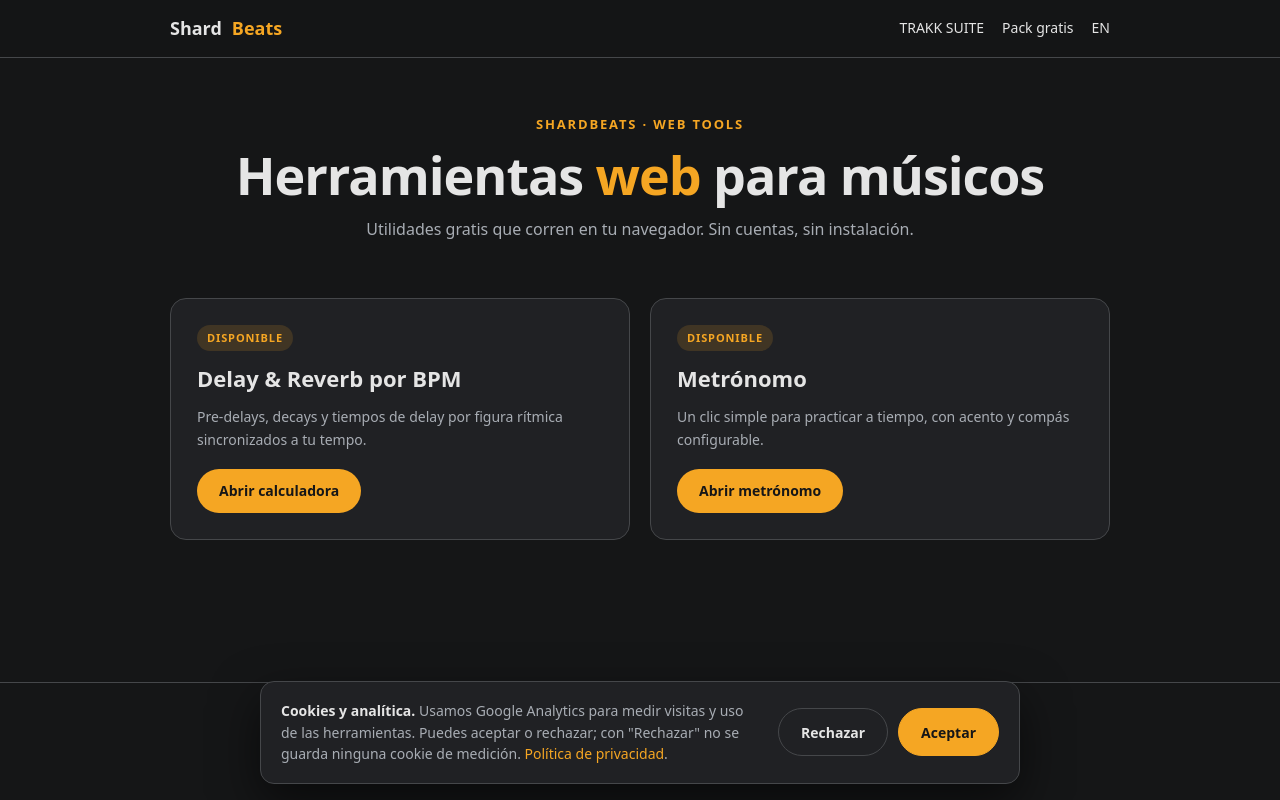
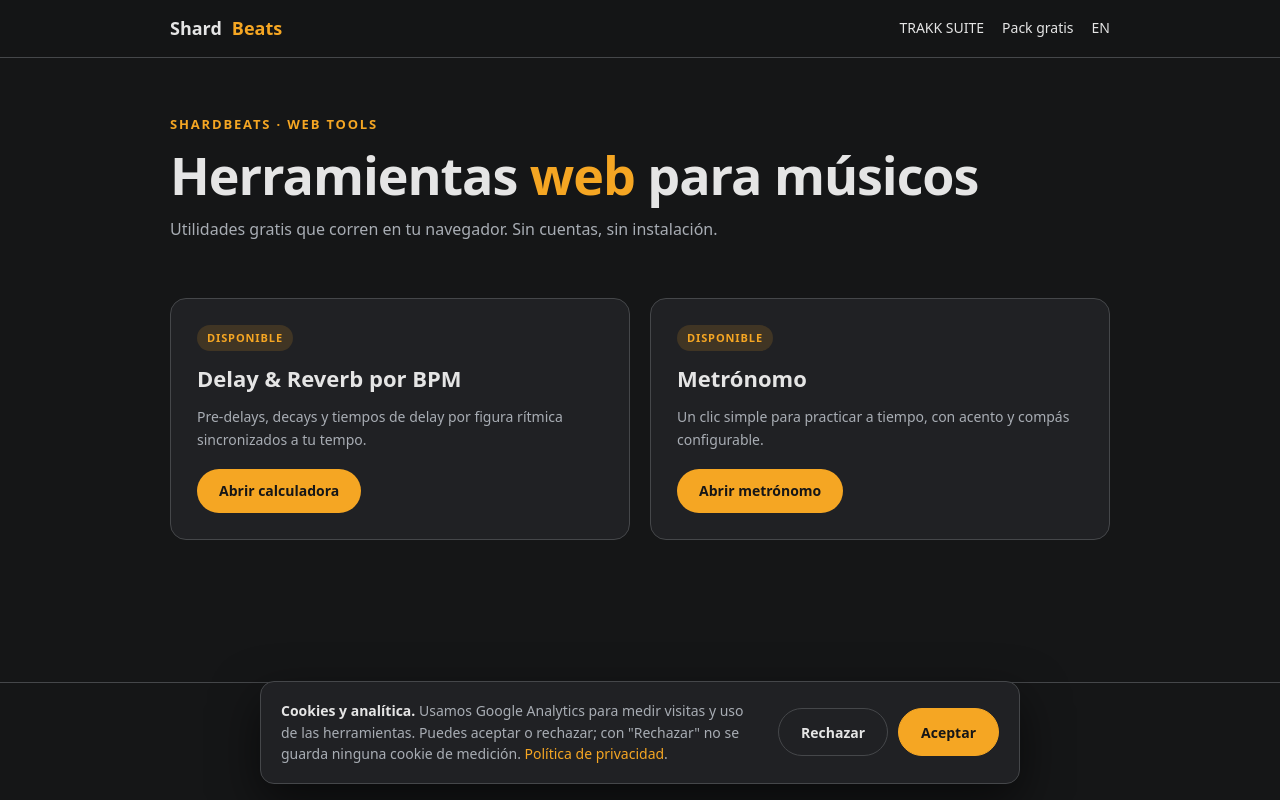
Before and after one commit to shardbeats/shardbeats.github.io, a plain HTML site: page web-tools/index.html in a window 1280 px wide. Drawn offline with Linux system fonts and the light colour scheme.

Commit message:
fix(diseño): heroes tutoriales/web-tools a la izquierda (A-r1)

```diff
--- a/tutoriales/styles.css
+++ b/tutoriales/styles.css
@@ -67,11 +67,11 @@ nav .container { display: flex; align-items: center; justify-content: space-betw
 @media (max-width: 480px) { .nav-links { gap: 12px; } }
 
 main { flex: 1; }
-.hero { padding: 56px 0 28px; text-align: center; }
+.hero { padding: 56px 0 28px; text-align: left; }
 .eyebrow { color: var(--amber); font-weight: 700; font-size: 13px; text-transform: uppercase; letter-spacing: .14em; margin-bottom: 12px; }
 h1 { font-size: clamp(30px, 5vw, 52px); font-weight: 800; letter-spacing: -.02em; line-height: 1.08; }
 h1 .accent { color: var(--amber); }
-.lead { color: var(--muted); max-width: 640px; margin: 14px auto 0; }
+.lead { color: var(--muted); max-width: 640px; margin: 14px 0 0; }
 
 .calculator {
   background: var(--card);
--- a/web-tools/styles.css
+++ b/web-tools/styles.css
@@ -67,11 +67,11 @@ nav .container { display: flex; align-items: center; justify-content: space-betw
 @media (max-width: 480px) { .nav-links { gap: 12px; } }
 
 main { flex: 1; }
-.hero { padding: 56px 0 28px; text-align: center; }
+.hero { padding: 56px 0 28px; text-align: left; }
 .eyebrow { color: var(--amber); font-weight: 700; font-size: 13px; text-transform: uppercase; letter-spacing: .14em; margin-bottom: 12px; }
 h1 { font-size: clamp(30px, 5vw, 52px); font-weight: 800; letter-spacing: -.02em; line-height: 1.08; }
 h1 .accent { color: var(--amber); }
-.lead { color: var(--muted); max-width: 640px; margin: 14px auto 0; }
+.lead { color: var(--muted); max-width: 640px; margin: 14px 0 0; }
 
 .calculator {
   background: var(--card);
```
